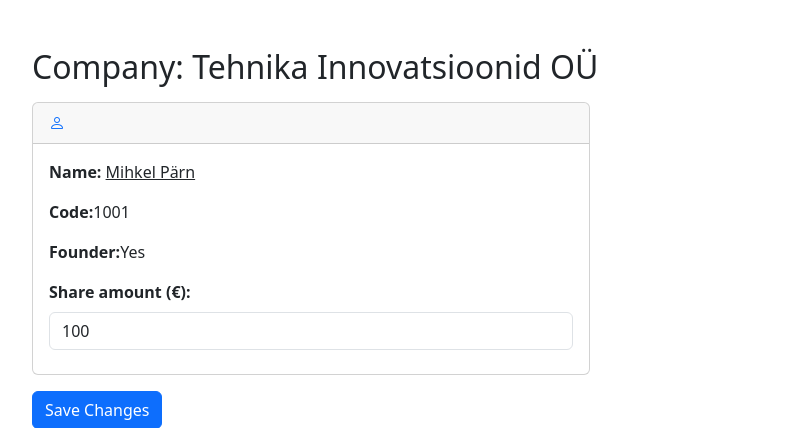
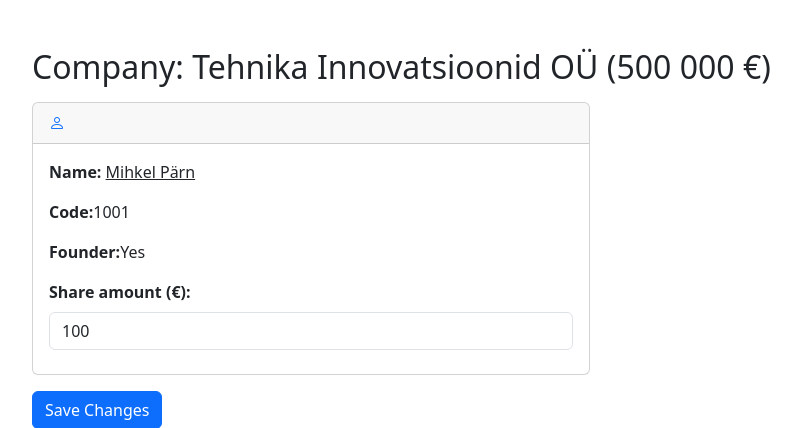
Before and after one commit to stennn2001/prooviulesanne, a Django app: page /company/edit/1/ in a window 1280 px wide. Shown: the part 56-484 px from the top of the page, without its empty margins (50-851 px from the left). Run offline with Django 5.2, Linux system fonts and the light colour scheme; data comes from the database, SQL or seed files in the repository; some libraries are stand-ins or nearby versions.

Commit message:
company edit update

```diff
--- a/templates/business_registry/company_edit.html
+++ b/templates/business_registry/company_edit.html
@@ -1,8 +1,9 @@
 {% extends 'base.html' %}
+{% load price_filter %}
 {% block title %}Mange Shareholders ({{ company.name }}){% endblock %}
 {% block content %}
 <div class="container mt-5">
-    <h1 class="h2 mb-3">Company: {{ company.name }}</h1>
+    <h1 class="h2 mb-3">Company: {{ company.name }} ({{ company.total_capital|price }})</h1>
     <form method="post">
         {% csrf_token %}
 
```
